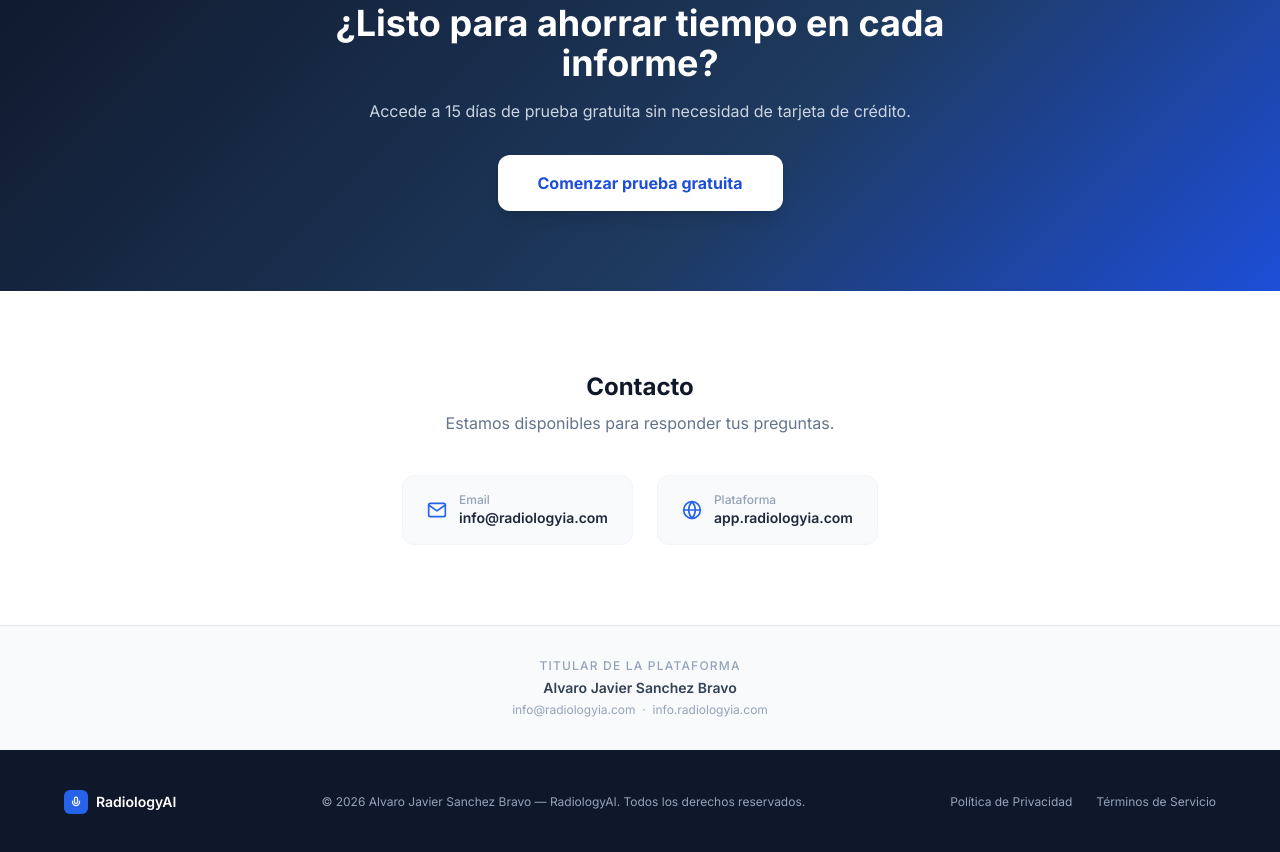
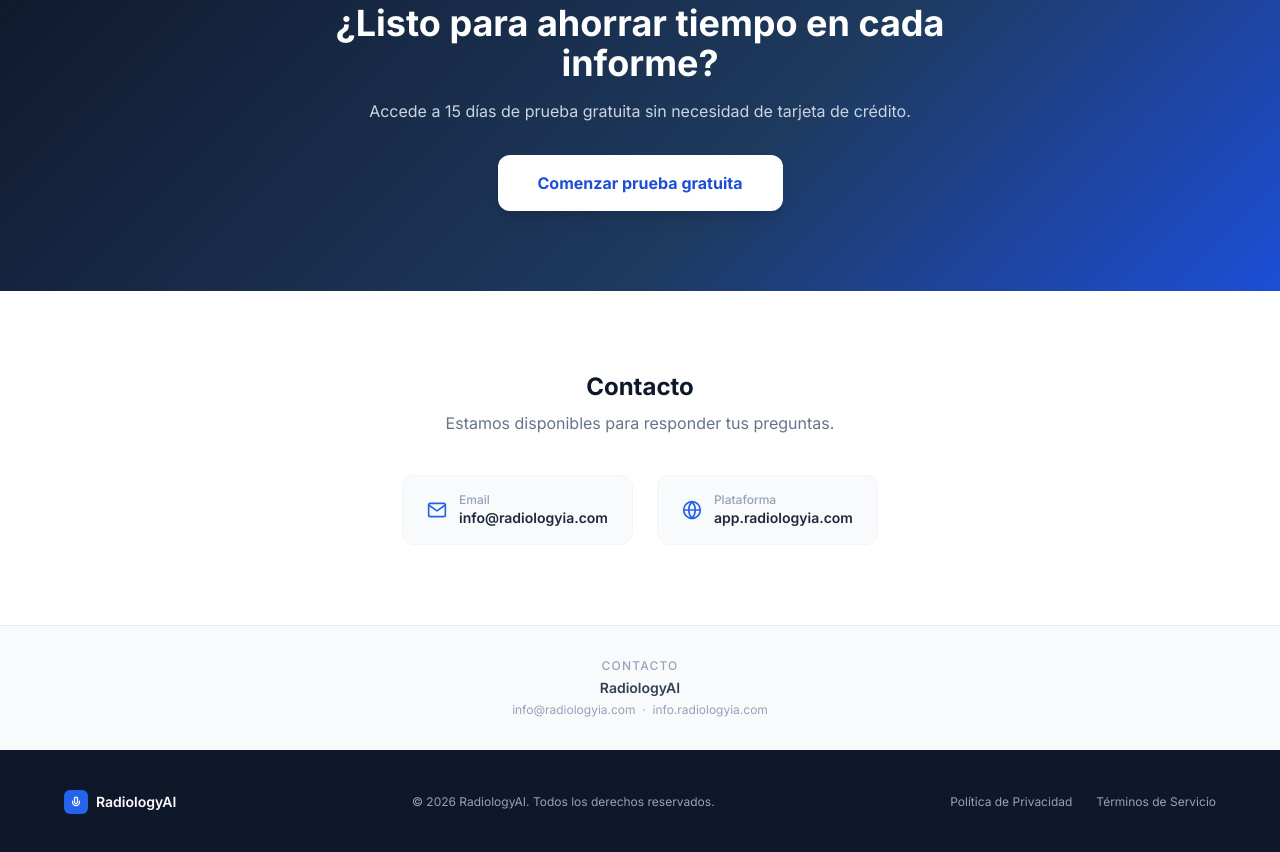
Before and after one commit to pilosanchez/radiologyia-website, a plain HTML site: page index.html in a window 1280 px wide. Shown: the part 2426-3278 px from the top of the page. Drawn offline with nearby package versions, Linux system fonts and the light colour scheme.

Commit message:
fix: remove personal name from visible UI, keep in meta author tag

```diff
--- a/index.html
+++ b/index.html
@@ -3,13 +3,14 @@
 <head>
   <meta charset="UTF-8" />
   <meta name="viewport" content="width=device-width, initial-scale=1.0" />
-  <title>RadiologyAI — Alvaro Javier Sanchez Bravo</title>
+  <title>RadiologyAI — Plataforma de Informes Radiológicos con IA</title>
   <meta name="description" content="RadiologyAI es una plataforma SaaS para médicos radiólogos que permite dictar, transcribir y generar informes radiológicos con Inteligencia Artificial." />
   <meta property="og:type" content="website" />
   <meta property="og:url" content="https://info.radiologyia.com" />
-  <meta property="og:site_name" content="Alvaro Javier Sanchez Bravo — RadiologyAI" />
-  <meta property="og:title" content="RadiologyAI — Alvaro Javier Sanchez Bravo" />
-  <meta property="og:description" content="Plataforma SaaS para médicos radiólogos. Titular: Alvaro Javier Sanchez Bravo. Dicta, transcribe y genera informes radiológicos con Inteligencia Artificial." />
+  <meta property="og:site_name" content="RadiologyAI" />
+  <meta property="og:title" content="RadiologyAI — Plataforma de Informes Radiológicos con IA" />
+  <meta property="og:description" content="Plataforma SaaS para médicos radiólogos. Dicta, transcribe y genera informes radiológicos con Inteligencia Artificial." />
+  <meta name="author" content="Alvaro Javier Sanchez Bravo" />
   <script src="https://cdn.tailwindcss.com"></script>
   <link rel="preconnect" href="https://fonts.googleapis.com" />
   <link href="https://fonts.googleapis.com/css2?family=Inter:wght@400;500;600;700;800&display=swap" rel="stylesheet" />
@@ -283,8 +284,8 @@
   <!-- Titular / Propietario -->
   <section class="py-8 px-6 bg-slate-50 border-t border-slate-200">
     <div class="max-w-3xl mx-auto text-center">
-      <p class="text-xs text-slate-400 font-medium uppercase tracking-widest mb-1">Titular de la plataforma</p>
-      <p class="text-sm font-semibold text-slate-700">Alvaro Javier Sanchez Bravo</p>
+      <p class="text-xs text-slate-400 font-medium uppercase tracking-widest mb-1">Contacto</p>
+      <p class="text-sm font-semibold text-slate-700">RadiologyAI</p>
       <p class="text-xs text-slate-400 mt-1">
         <a href="mailto:info@radiologyia.com" class="hover:text-blue-600 transition-colors">info@radiologyia.com</a>
         &nbsp;·&nbsp;
@@ -305,7 +306,7 @@
         </div>
         <span class="font-semibold text-white text-sm">RadiologyAI</span>
       </div>
-      <p class="text-xs text-center">© 2026 Alvaro Javier Sanchez Bravo — RadiologyAI. Todos los derechos reservados.</p>
+      <p class="text-xs text-center">© 2026 RadiologyAI. Todos los derechos reservados.</p>
       <div class="flex gap-6 text-xs">
         <a href="/privacidad.html" class="hover:text-white transition-colors">Política de Privacidad</a>
         <a href="/terminos.html" class="hover:text-white transition-colors">Términos de Servicio</a>
```
